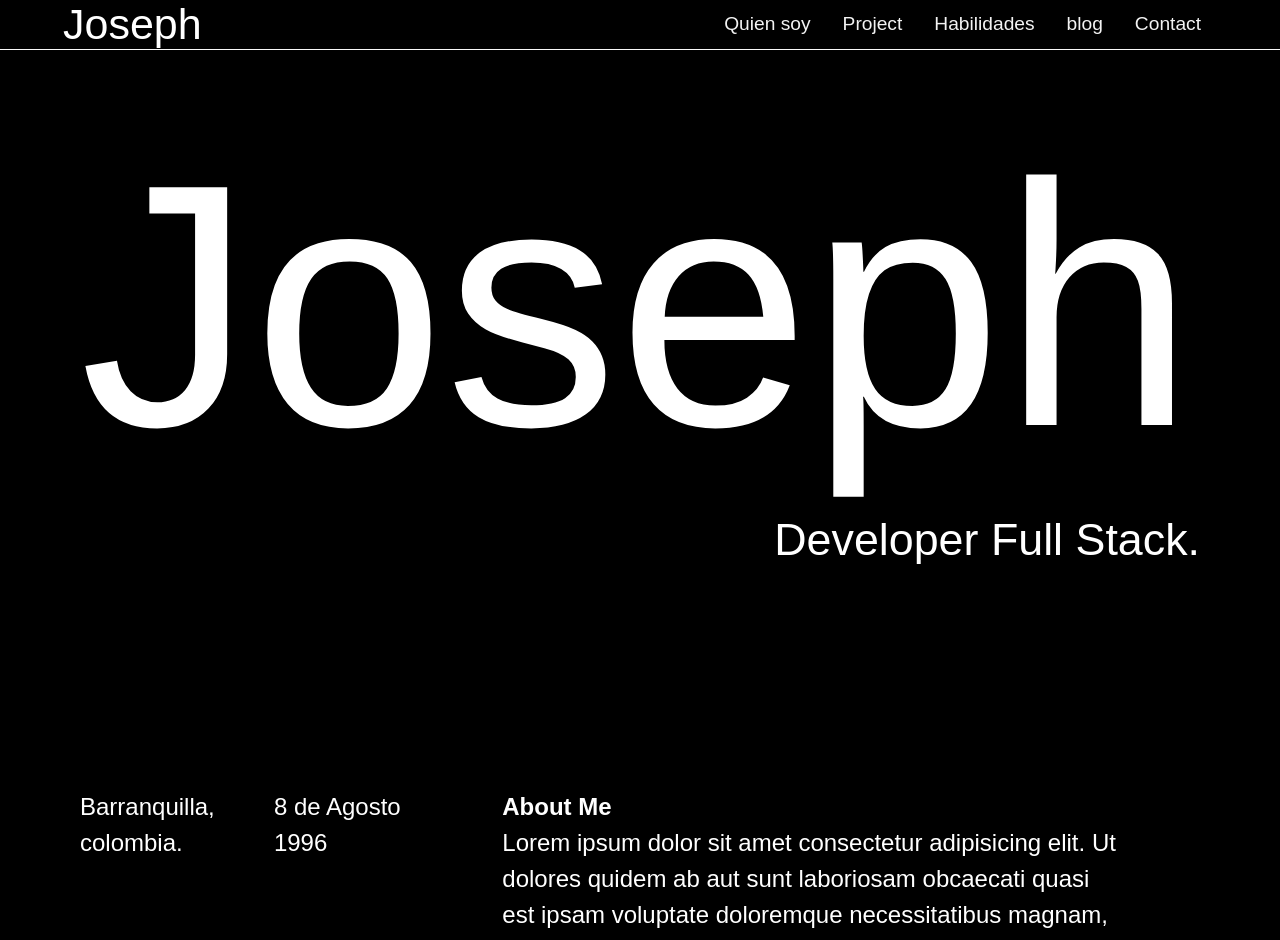
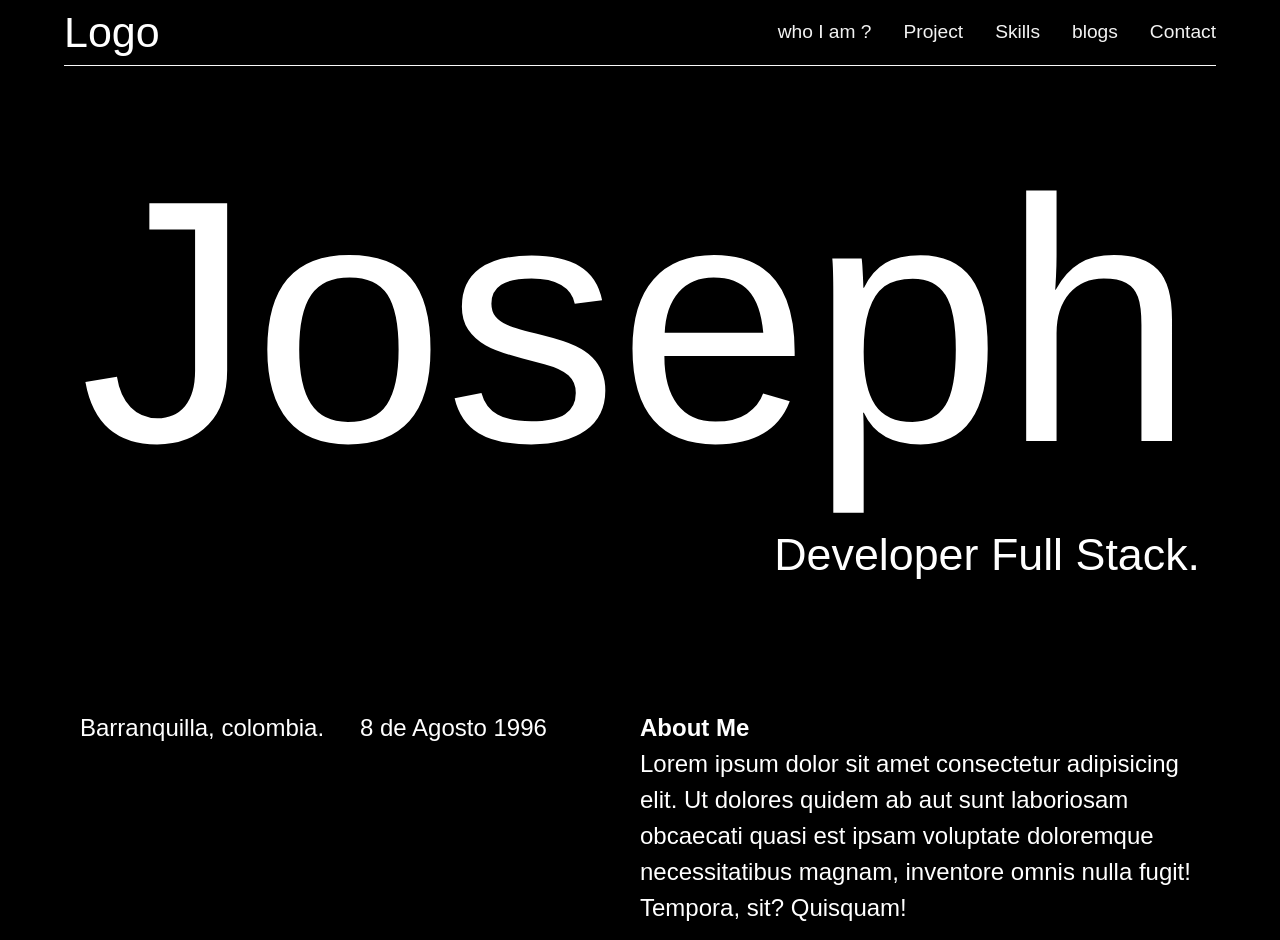
Before and after one commit to reuht/briefcase-vite, a React (Vite) app: page /home in a window 1280 px wide. Shown: the top 940 px of the page. Built offline with nearby package versions, Linux system fonts and the light colour scheme.

Commit message:
Avances website

```diff
--- a/src/App.jsx
+++ b/src/App.jsx
@@ -4,12 +4,23 @@ import "./App.css";
 import Header from "./Components/Header";
 import Home from "./views/Home";
 
+const Contact = () => <span style={{fontSize:'23px'}}>Contact</span>
+const Project = () => <span style={{fontSize:'23px'}}>Project</span>
+const Skills = () => <span style={{fontSize:'23px'}}>Skills</span>
+const Blogs = () => <span style={{fontSize:'23px'}}>Blogs</span>
+
+
 const App = () => {
   return (
-    <>
-      <Header />
-      <Home />
-    </>
+    <Routes>
+      <Route path="/" element={<Header />}>
+        <Route path="/home" element={<Home />}/>
+        <Route path="/project" element={<Project/>}/>
+        <Route path="/skills" element={<Skills/>}/>
+        <Route path="/Blog" element={<Blogs/>}/>
+        <Route path="/contact" element={<Contact/>}/>
+      </Route>
+    </Routes>
   );
 };
 
--- a/src/Components/AboutSection/index.jsx
+++ b/src/Components/AboutSection/index.jsx
@@ -8,7 +8,9 @@ const AboutSection = () => {
             <div className={style.about_content}>
                 <div className={style.about_wrapper}>
                     <div className={style.about_location}>
-                        <span className={style.about_location_text}>Barranquilla, colombia.</span>
+                        <span className={style.about_location_text}>
+                            Barranquilla, colombia.
+                        </span>
                     </div>
                     <div className={style.about_date}>
                         <span className={style.about_date__text}>
@@ -17,7 +19,6 @@ const AboutSection = () => {
                     </div>
                 </div>
                 <div className={style.about_description}>
-                    <div className={style.about_description__content}>
                     <h2 className={style.about_description__title}>
                         About Me
                     </h2>
@@ -26,9 +27,9 @@ const AboutSection = () => {
                         adipisicing elit. Ut dolores quidem ab aut
                         sunt laboriosam obcaecati quasi est ipsam
                         voluptate doloremque necessitatibus magnam,
-                            inventore omnis nulla fugit! Tempora, sit? Quisquam!
+                        inventore omnis nulla fugit! Tempora, sit?
+                        Quisquam!
                     </p>
-                    </div>
                 </div>
             </div>
         </div>
--- a/src/Components/AboutSection/style.module.css
+++ b/src/Components/AboutSection/style.module.css
@@ -1,32 +1,35 @@
 .about{
-    background-color: black;
     width: 100%;
-    height: 450px;
     display: flex;
     justify-content: center;
-    align-items: center;
     margin-bottom: 1px #f9f9f9 solid;
+    margin-top: 5rem;
 }
+
 .about_content{
+    display: flex;
     margin: 0 5rem;
-    display: flex;
-    margin-top: 5rem;
 }
 
 
 .about_wrapper{
-    width: 100%;
+    width: 50%;
     display: flex;
     justify-content: space-between;
 }
 
 
 .about_description{
-
+    width: 50%;
 }
 
 .about_description__content{
     margin: 0 5rem;
+}
+
+.about_location,
+ .about_date {
+    width: 100%;
 }
 
 .about_location_text,
--- a/src/Components/Header/index.jsx
+++ b/src/Components/Header/index.jsx
@@ -1,44 +1,49 @@
 import React from "react";
 import style from "./style.module.css";
-import { NavLink } from "react-router-dom";
+import { Link, Outlet } from "react-router-dom";
 
 const Header = () => (
+  <>
   <header className={style.header}>
+    <div className={style.header_content}>
       <div className={style.header__content_logo}>
-      <span className={style.header__content_logo_text}>Joseph</span>
+        <span className={style.header__content_logo_text}>Logo</span>
       </div>
       <div className={style.header__content_navegation}>
         <nav className={style.content__navegation_nav}>
           <ul className={style.navegation__list}>
             <li className={style.navegation__list_item}>
-            <a className={style.navegation__list_anchor} href="/home">
-              Quien soy
-            </a>
+              <Link className={style.navegation__list_anchor} to="/home">
+               who I am ?
+              </Link>
             </li>
             <li className={style.navegation__list_item}>
-            <a className={style.navegation__list_anchor} href="/projet">
+              <Link className={style.navegation__list_anchor} to="/project">
                 Project
-            </a>
+              </Link>
             </li>
             <li className={style.navegation__list_item}>
-            <a className={style.navegation__list_anchor} href="/skills">
-              Habilidades
-            </a>
+              <Link className={style.navegation__list_anchor} to="/skills">
+                Skills
+              </Link>
             </li>
             <li className={style.navegation__list_item}>
-            <a className={style.navegation__list_anchor} href="/blog">
-              blog
-            </a>
+              <Link className={style.navegation__list_anchor} to="/blog">
+                blogs
+              </Link>
             </li>
             <li className={style.navegation__list_item}>
-            <a className={style.navegation__list_anchor} href="/contact">
+              <Link className={style.navegation__list_anchor} to="/contact">
                 Contact
-            </a>
+              </Link>
             </li>
           </ul>
         </nav>
       </div>
+    </div>
   </header>
+  <Outlet></Outlet>
+  </>
 );
 
 export default Header;
--- a/src/Components/Header/style.module.css
+++ b/src/Components/Header/style.module.css
@@ -1,24 +1,24 @@
 .header{
-    width: 100%;
-    height: 50px;
-    background-color: black;
+    display: flex;
+    justify-content: center;
+}
+
+.header_content{
+
     display: flex;
     justify-content: space-between;
     border-bottom: 0.7px #f9f9f9 solid;
-
+    width: 90%;
 }
 
 .header__content_logo{
     color: white;
-    margin-left: 63px;
     display: flex;
     justify-content: center;
     align-items: center;
 }
 
 .header__content_navegation{
-
-    margin-right: 63px;
     display: flex;
     justify-content: center;
     align-items: center;
@@ -31,6 +31,7 @@
 
 .navegation__list{
     display: flex;
+    gap: 2rem;
     list-style: none;
     margin: 0;
     padding: 0;
@@ -38,7 +39,7 @@
 }
 
 .navegation__list_item{
-    margin: 0 1rem;
+    /* margin: 0 1rem; */
 }
 
 .navegation__list_anchor{
--- a/src/Components/Hero/style.module.css
+++ b/src/Components/Hero/style.module.css
@@ -1,6 +1,5 @@
 .banner{
     width: 100%;
-    background-color: black;
     display: flex;
     flex-direction: column;
     justify-content: start;
--- a/src/index.css
+++ b/src/index.css
@@ -16,4 +16,5 @@
 
 body {
   margin: 0;
+  background-color: black;
 }
--- a/src/main.jsx
+++ b/src/main.jsx
@@ -8,6 +8,8 @@ const root = ReactDOM.createRoot(document.getElementById("root"));
 
 root.render(
   <React.StrictMode>
-    <App />
+    <BrowserRouter>
+      <App />
+    </BrowserRouter>
   </React.StrictMode>
 );
```
Lines whose indentation alone changed are shown as unchanged.
